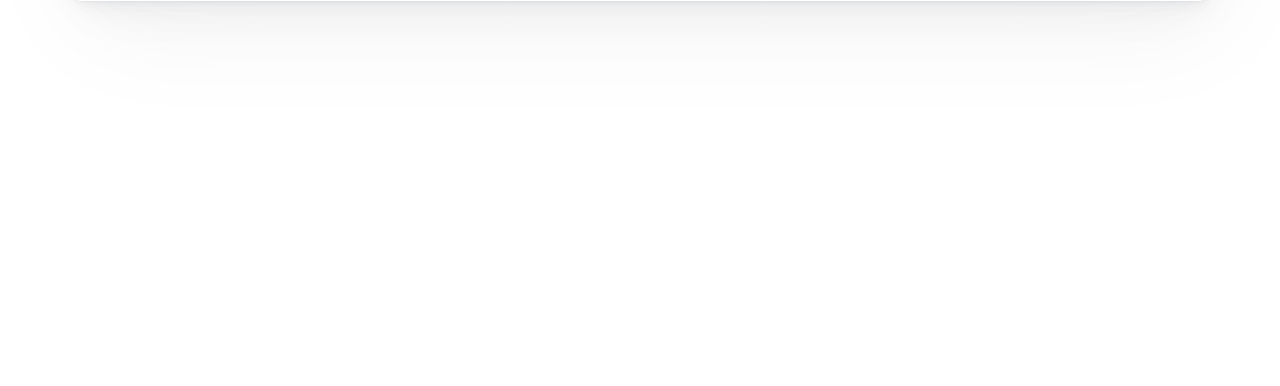
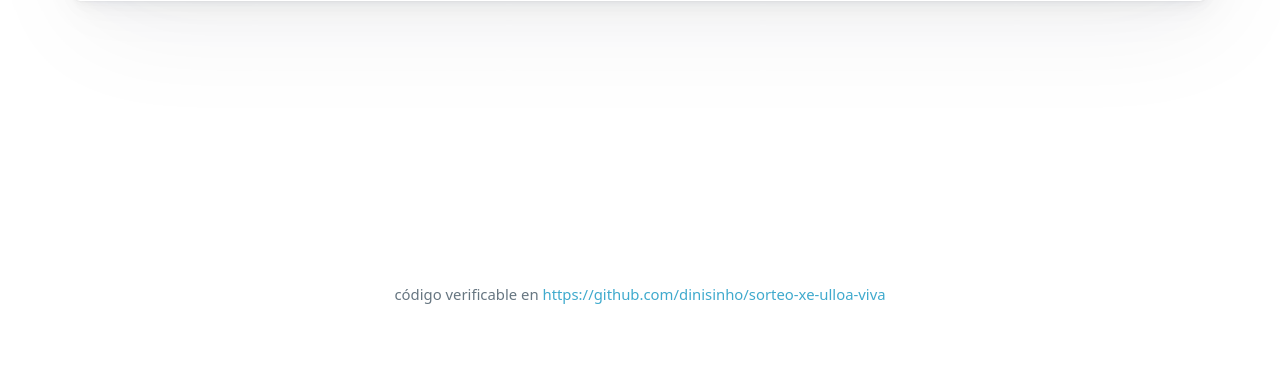
Before and after one commit to dinisinho/sorteo-xe-ulloa-viva, a Flask app: page / in a window 1280 px wide. Shown: the part 1006-1392 px from the top of the page. Before the commit the page ends 1022 px from the top, so only its background shows below. Run offline with Flask 3, Linux system fonts and the light colour scheme.

Commit message:
Evitar rastrexo dos buscadores e engadida ligazón ao código

```diff
--- a/templates/index.html
+++ b/templates/index.html
@@ -3,6 +3,7 @@
 <head>
     <meta charset="UTF-8">
     <meta name="viewport" content="width=device-width, initial-scale=1">
+    <meta name="robots" content="noindex, nofollow">
     <title>Sorteo Xunta Electoral - Ulloa Viva</title>
     <link rel="stylesheet" href="https://cdn.jsdelivr.net/npm/@picocss/pico@1/css/pico.min.css">
 </head>
@@ -39,5 +40,8 @@
             </form>
         </article>
     </main>
+    <footer class="container" style="text-align: center; margin-top: 2rem; font-size: 0.85rem; opacity: 0.8;">
+        <small>código verificable en <a href="https://github.com/dinisinho/sorteo-xe-ulloa-viva" target="_blank" rel="noopener noreferrer">https://github.com/dinisinho/sorteo-xe-ulloa-viva</a></small>
+    </footer>
 </body>
 </html>
--- a/templates/resultado.html
+++ b/templates/resultado.html
@@ -3,6 +3,7 @@
 <head>
     <meta charset="UTF-8">
     <meta name="viewport" content="width=device-width, initial-scale=1">
+    <meta name="robots" content="noindex, nofollow">
     <title>Resultado do Sorteo - Ulloa Viva</title>
     <link rel="stylesheet" href="https://cdn.jsdelivr.net/npm/@picocss/pico@1/css/pico.min.css">
 </head>
@@ -37,5 +38,8 @@
 
         <a href="/" role="button" class="outline">Volver e facer outro sorteo</a>
     </main>
+    <footer class="container" style="text-align: center; margin-top: 2rem; font-size: 0.85rem; opacity: 0.8;">
+        <small>código verificable en <a href="https://github.com/dinisinho/sorteo-xe-ulloa-viva" target="_blank" rel="noopener noreferrer">https://github.com/dinisinho/sorteo-xe-ulloa-viva</a></small>
+    </footer>
 </body>
 </html>
```
